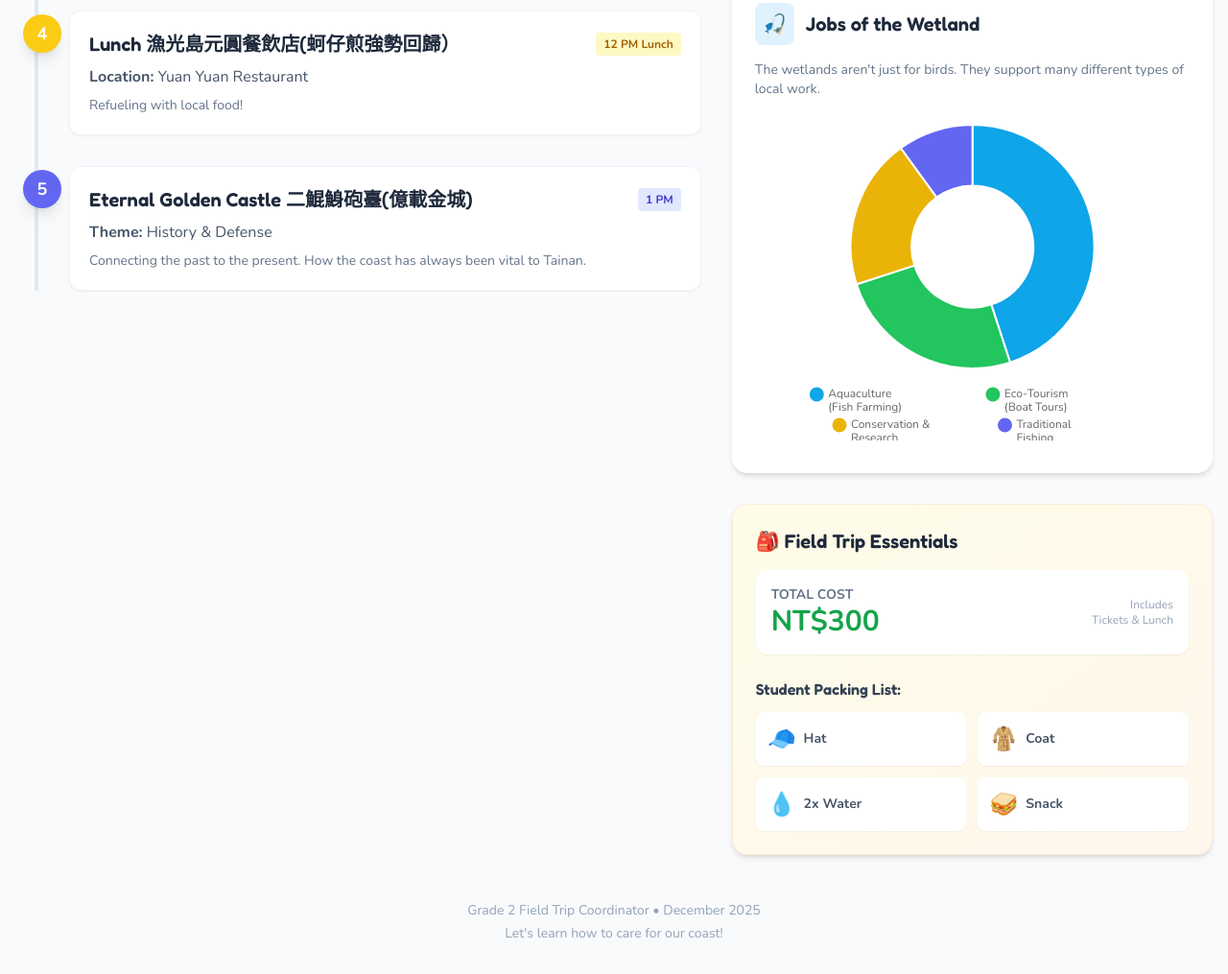
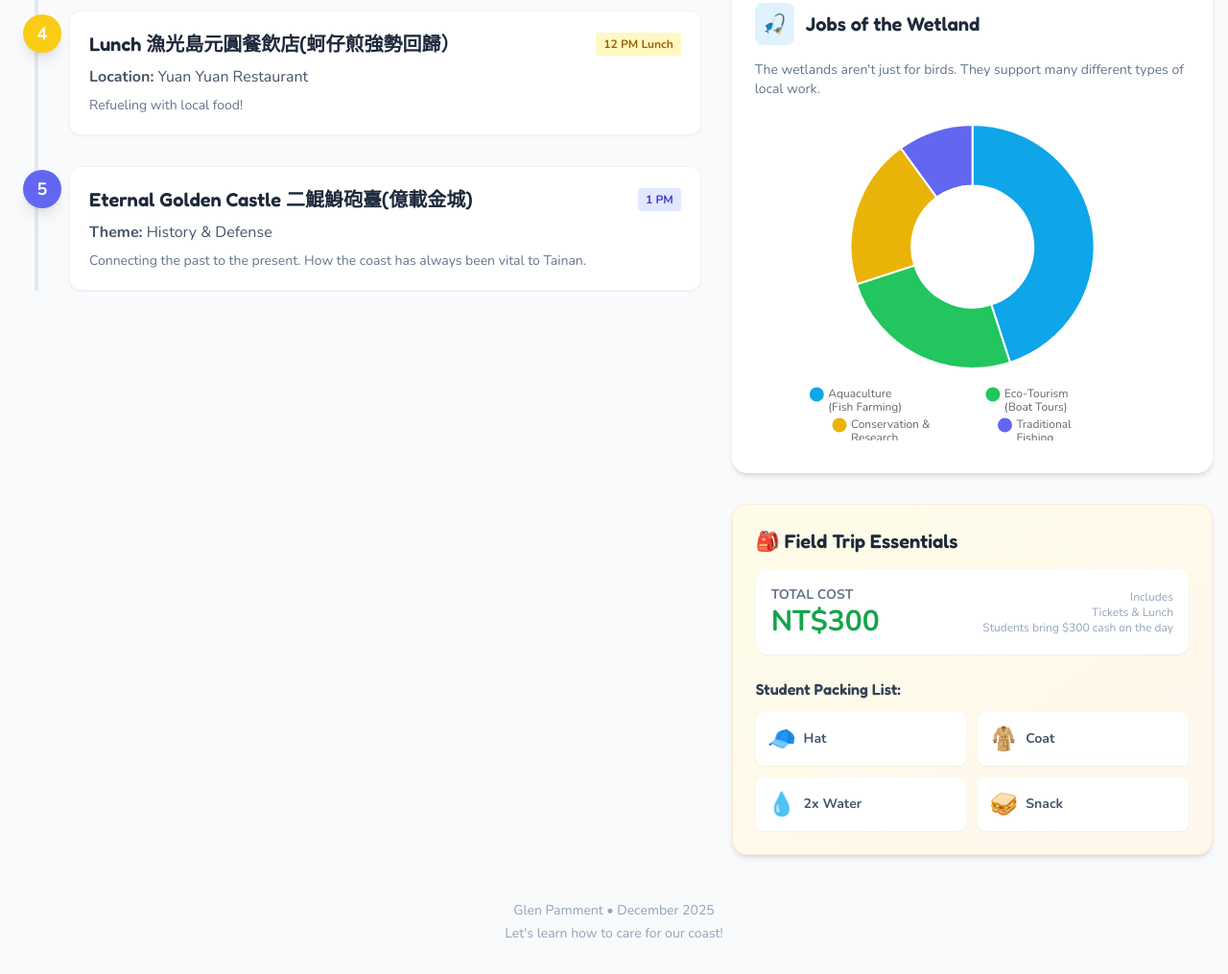
Before and after one commit to guruglen/G2U2_field_trip_info, a plain HTML site: page index.html in a window 1280 px wide. Shown: the part 1035-2050 px from the top of the page at 96% size. Drawn offline with nearby package versions, Linux system fonts and the light colour scheme.

Commit message:
Update index.html

```diff
--- a/index.html
+++ b/index.html
@@ -214,6 +214,7 @@
                     </div>
                     <div class="text-right text-xs text-slate-400">
                         Includes<br>Tickets & Lunch
+                        <br>Students bring $300 cash on the day
                     </div>
                 </div>
 
@@ -243,7 +244,7 @@
 
         <!-- Footer -->
         <footer class="lg:col-span-12 mt-4 text-center text-slate-400 text-sm">
-            <p>Grade 2 Field Trip Coordinator • December 2025</p>
+            <p>Glen Pamment • December 2025</p>
             <p class="mt-1">Let's learn how to care for our coast!</p>
         </footer>
 
```
